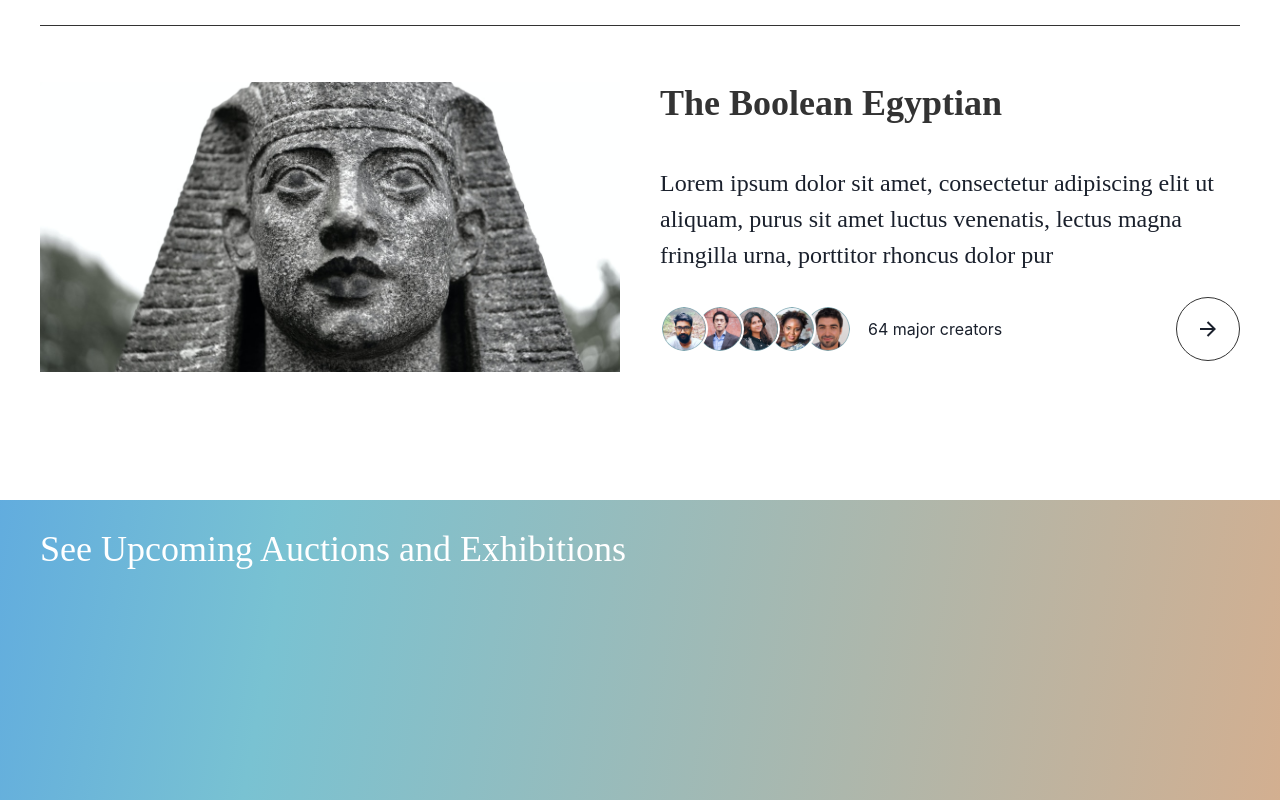
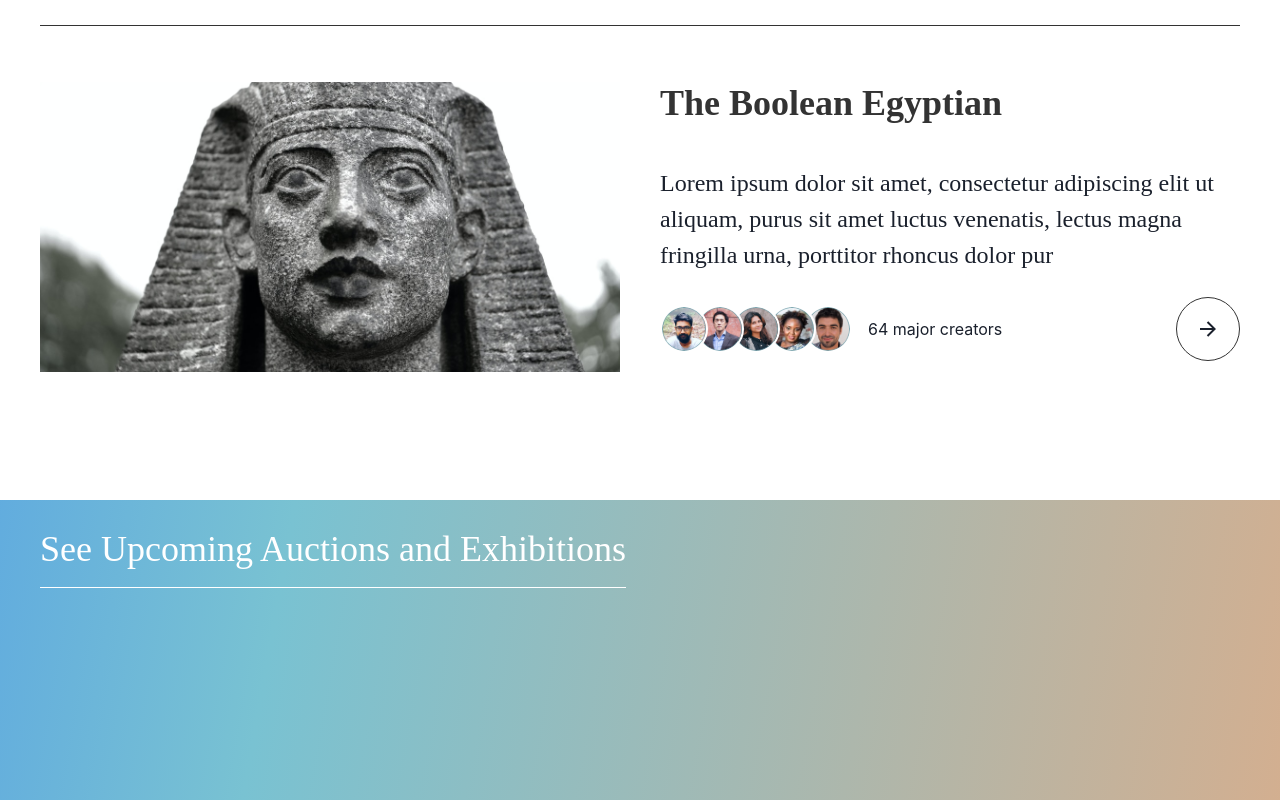
Before and after one commit to Adebesin-Cell/artsy, a Next.js app: page / in a window 1280 px wide. Shown: the part 2042-2842 px from the top of the page. Built offline with nearby package versions, Linux system fonts and the light colour scheme; a web font is replaced by a local one.

Commit message:
Give product structure

```diff
--- a/components/Landing/Events.tsx
+++ b/components/Landing/Events.tsx
@@ -15,7 +15,15 @@ const Events = () => {
         px={{ base: 3, lg: 10 }}
         maxW={{ base: 'full', xl: '1280px' }}
       >
-        <Heading fontFamily="Satoshi" color="white" fontWeight={500}>
+        <Heading
+          fontFamily="Satoshi"
+          color="white"
+          fontWeight={500}
+          w="max-content"
+          pb="4"
+          borderBottom="0.8px solid"
+          borderColor="white"
+        >
           See Upcoming Auctions and Exhibitions
         </Heading>
       </Box>
--- a/components/Landing/Slider.tsx
+++ b/components/Landing/Slider.tsx
@@ -2,7 +2,14 @@ import { Flex, Image } from '@chakra-ui/react'
 
 const Slider = () => {
   return (
-    <Flex mt="20" gap="5" overflowX="hidden">
+    <Flex
+      mt="20"
+      gap="5"
+      overflowX="hidden"
+      maxW={{ '2xl': '1350px' }}
+      mx="auto"
+      justifyContent={{ '2xl': 'center' }}
+    >
       <Image
         mt="28"
         src="./images/slide--1.png"
```
Also changed, not shown: pages/products/[id].tsx (added, +25 -0 lines).
